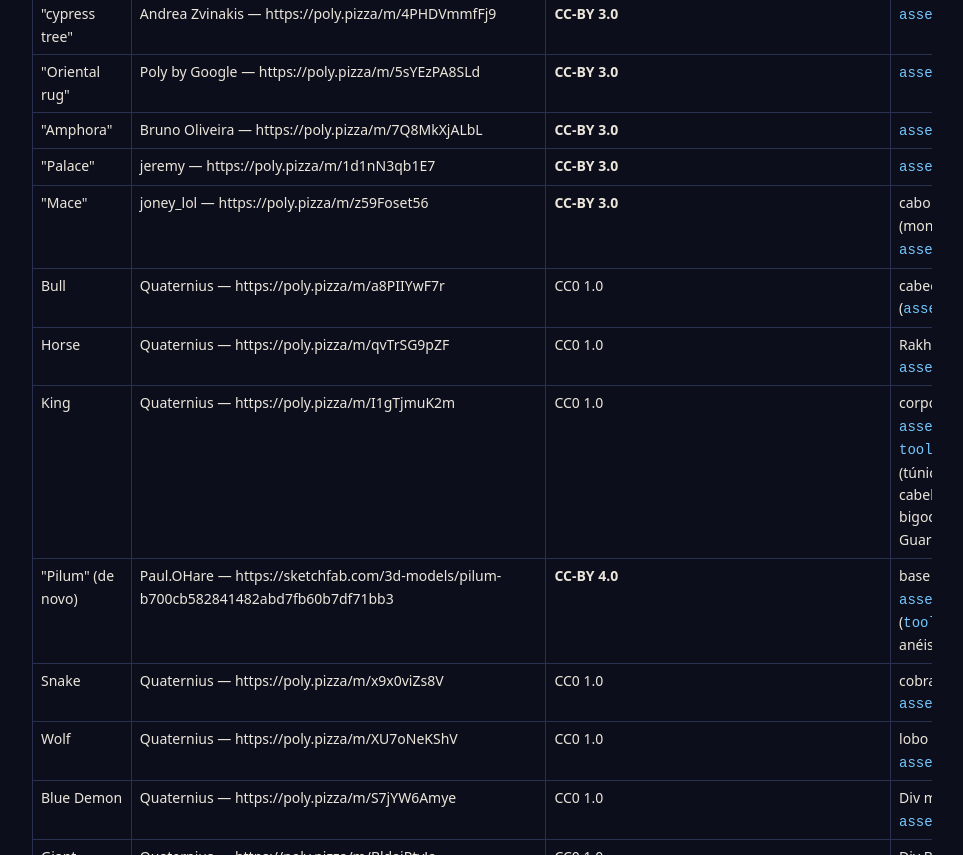
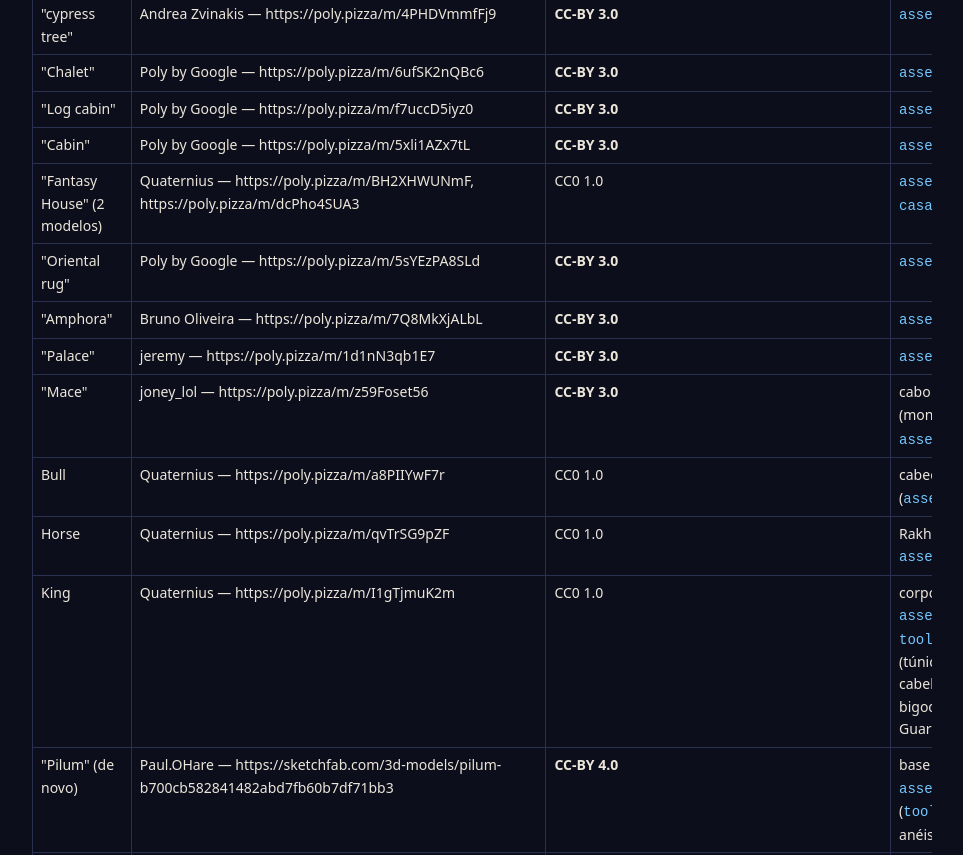
Before and after one commit to devalexandre/fendas-do-tempo, a plain HTML site: page credits.html in a window 1280 px wide. Shown: the part 4834-5689 px from the top of the page, without its empty margins (158-1121 px from the left). Drawn offline with Linux system fonts and the light colour scheme.

Commit message:
Site: versão 0.9.17 e créditos da fenda de Natal
Co-Authored-By: Claude Opus 5.5 <noreply@anthropic.com>

```diff
--- a/credits.html
+++ b/credits.html
@@ -272,6 +272,30 @@ th{background:#141830} code{color:var(--rift)} .back{display:inline-block;margin
 <td><code>assets/models/props/persia/cipreste.glb</code></td>
 </tr>
 <tr>
+<td>"Chalet"</td>
+<td>Poly by Google — https://poly.pizza/m/6ufSK2nQBc6</td>
+<td><strong>CC-BY 3.0</strong></td>
+<td><code>assets/models/props/natal/chale.glb</code></td>
+</tr>
+<tr>
+<td>"Log cabin"</td>
+<td>Poly by Google — https://poly.pizza/m/f7uccD5iyz0</td>
+<td><strong>CC-BY 3.0</strong></td>
+<td><code>assets/models/props/natal/cabana_troncos.glb</code></td>
+</tr>
+<tr>
+<td>"Cabin"</td>
+<td>Poly by Google — https://poly.pizza/m/5xli1AZx7tL</td>
+<td><strong>CC-BY 3.0</strong></td>
+<td><code>assets/models/props/natal/cabana_vermelha.glb</code></td>
+</tr>
+<tr>
+<td>"Fantasy House" (2 modelos)</td>
+<td>Quaternius — https://poly.pizza/m/BH2XHWUNmF, https://poly.pizza/m/dcPho4SUA3</td>
+<td>CC0 1.0</td>
+<td><code>assets/models/props/natal/casa_enxaimel_a.glb, casa_enxaimel_b.glb</code></td>
+</tr>
+<tr>
 <td>"Oriental rug"</td>
 <td>Poly by Google — https://poly.pizza/m/5sYEzPA8SLd</td>
 <td><strong>CC-BY 3.0</strong></td>
```
Also changed, not shown: en.html (+1 -1 lines), index.html (+1 -1 lines).
